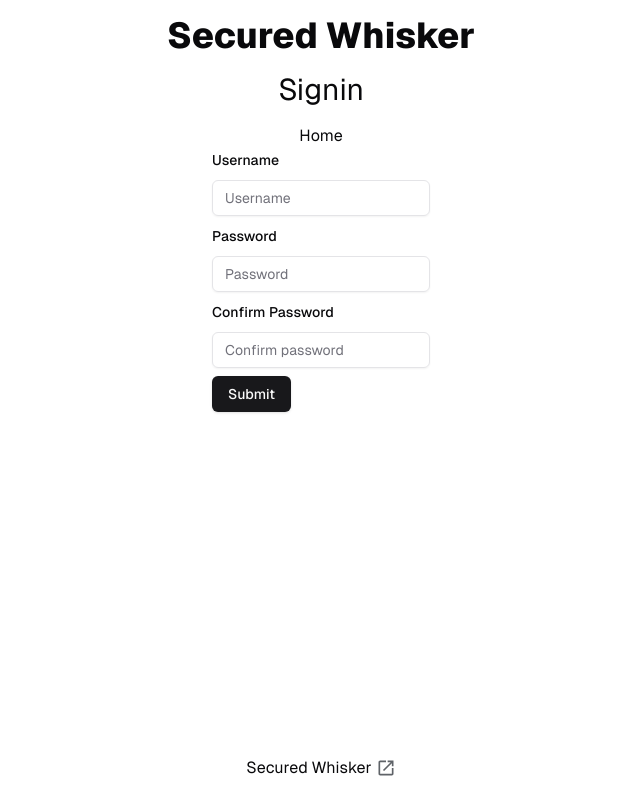
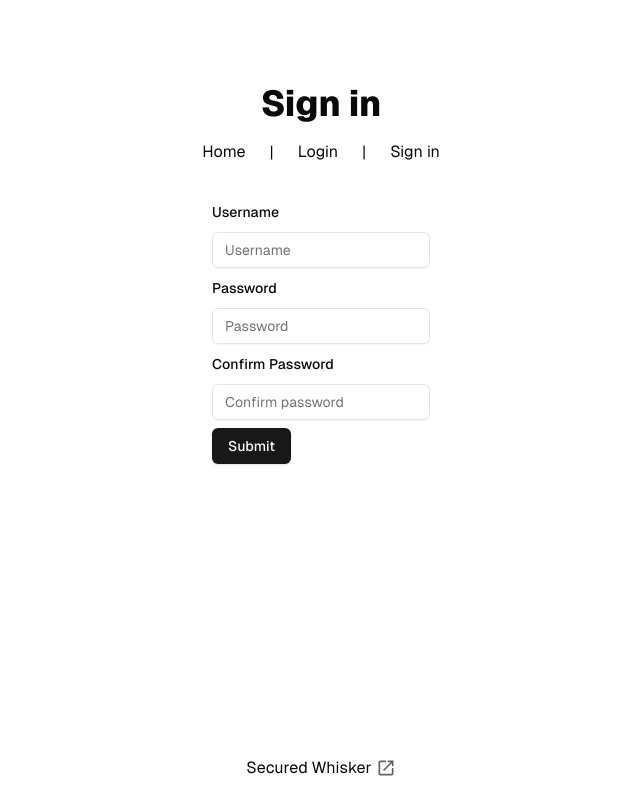
Before and after one commit to YR72dpi/SecuredWhisker, a Next.js app in the folder front/: page /signin in a window 1280 px wide. Shown: the whole page, without its empty margins (319-959 px from the left). Built offline with nearby package versions, Linux system fonts and the light colour scheme.

Commit message:
refactor: ui home/login/sign in

```diff
--- a/front/app/login/page.tsx
+++ b/front/app/login/page.tsx
@@ -18,6 +18,7 @@ import {
   AlertDescription,
   AlertTitle,
 } from "@/components/ui/alert"
+import { HomeHeader } from "@/components/HomeHeader";
 
 const formSchema = z.object({
   username: z.string().min(2, {
@@ -66,15 +67,8 @@ export default function Home() {
   }
 
   return (
-    <div className="flex flex-col justify-center items-center h-screen font-[family-name:var(--font-geist-sans)]">
-      <h1 className="mb-4 text-4xl font-extrabold">Secured Whisker</h1>
-      <h2 className="mb-4 text-3xl">Log in</h2>
-      <nav>
-        <ul className="tw-nav">
-          <li><a href="/">Home</a></li>
-        </ul>
-      </nav>
-
+    <div className="flex flex-col pt-12 items-center h-[90vh] font-[family-name:var(--font-geist-sans)]">
+      <HomeHeader title="Log in"/>
       <Form {...form}>
         <form onSubmit={form.handleSubmit(onSubmit)} className="space-y-8">
           <FormField
--- a/front/app/page.tsx
+++ b/front/app/page.tsx
@@ -1,19 +1,16 @@
+import { HomeHeader } from "@/components/HomeHeader";
 import Image from "next/image";
 
 export default function Home() {
   return (
-    <div className="flex flex-col justify-center items-center h-screen font-[family-name:var(--font-geist-sans)]">
-      <h1 className="mb-4 text-4xl font-extrabold">Secured Whisker</h1>
-      <nav>
-        <ul className="tw-nav">
-          <li><a href="/login">Login</a></li>
-          <span>|</span>
-          <li><a href="/signin">Sign in</a></li>
-        </ul>
-      </nav>
-      <a href="https://github.com/YR72dpi/SecuredWhisker2.0" className="fixed bottom-5 flex gap-1">
-        Secured Whisker <Image alt="new tab" src={'/icons/newTab.svg'} width={20} height={20} />
-      </a>
-    </div>
+    <>
+      <div className="flex flex-col pt-12 items-center h-[90vh] font-[family-name:var(--font-geist-sans)]">
+        <HomeHeader title="Secured Whisker"/>
+
+        <a href="https://github.com/YR72dpi/SecuredWhisker2.0" className="fixed bottom-5 flex gap-1">
+          Secured Whisker <Image alt="new tab" src={'/icons/newTab.svg'} width={20} height={20} />
+        </a>
+      </div>
+    </>
   );
 }
--- a/front/app/signin/page.tsx
+++ b/front/app/signin/page.tsx
@@ -18,6 +18,7 @@ import {
   AlertTitle,
 } from "@/components/ui/alert"
 import { useRouter } from "next/navigation";
+import { HomeHeader } from "@/components/HomeHeader";
 
 const formSchema = z.object({
   username: z.string().min(2, {
@@ -86,14 +87,8 @@ export default function Home() {
   }
 
   return (
-    <div className="flex flex-col p-4 items-center h-screen font-[family-name:var(--font-geist-sans)]">
-      <h1 className="mb-4 text-4xl font-extrabold">Secured Whisker</h1>
-      <h2 className="mb-4 text-3xl">Signin</h2>
-      <nav>
-        <ul className="tw-nav">
-          <li><a href="/">Home</a></li>
-        </ul>
-      </nav>
+    <div className="flex flex-col pt-12 items-center h-[90vh] font-[family-name:var(--font-geist-sans)]">
+      <HomeHeader title="Sign in" />
 
       <Form {...form}>
         <form onSubmit={form.handleSubmit(onSubmit)} className="space-y-2">
--- /dev/null
+++ b/front/components/HomeHeader.tsx
@@ -0,0 +1,28 @@
+'use client'
+import { usePathname } from "next/navigation"
+
+type HomeHeaderProps = {
+    title: string
+}
+
+export const HomeHeader = ({title}: HomeHeaderProps) => {
+    const pathname = usePathname()
+    return (
+        <>
+            <header className="m-6 p-3 w-full flex flex-col items-center">
+                <h1 className="mb-4 text-4xl font-extrabold">{title}</h1>
+                <nav>
+                    <ul className="tw-nav">
+                        {pathname !== '/' && (
+                            <>
+                                <li><a href="/" className="p-3">Home</a></li> |
+                            </>
+                        )}
+                        <li><a href="/login" className="p-3">Login</a></li> |
+                        <li><a href="/signin" className=" p-3">Sign in</a></li>
+                    </ul>
+                </nav>
+            </header>
+        </>
+    )
+}
```
